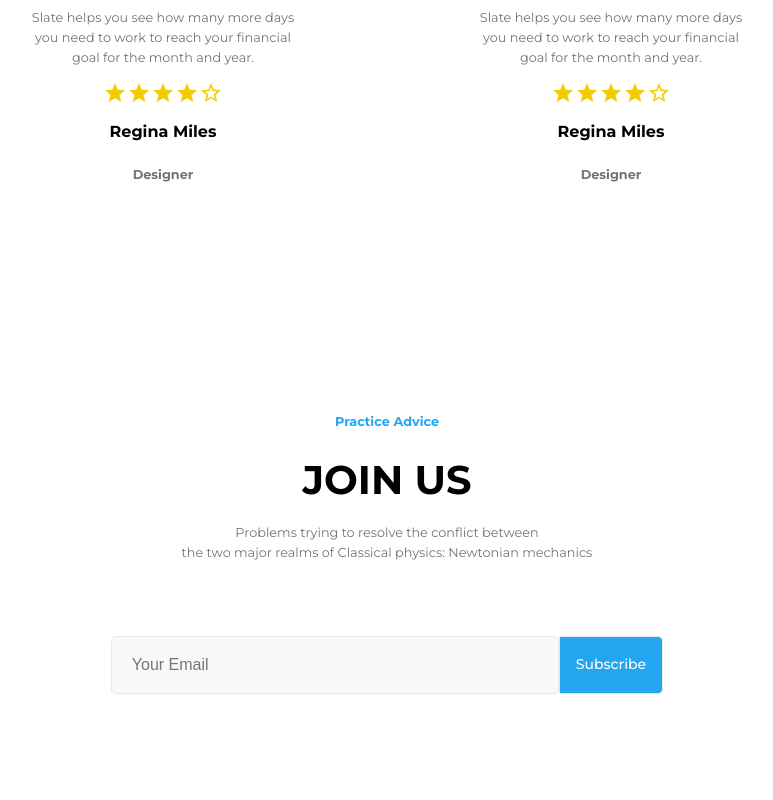
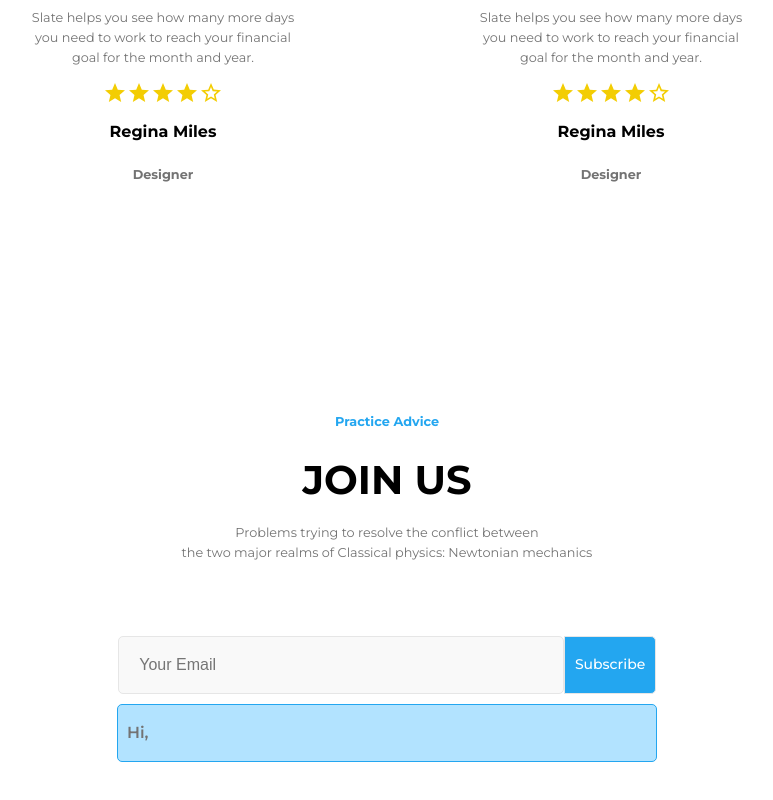
Before and after one commit to JW357/Internship-project, a React (Create React App) app: page / in a window 1280 px wide. Shown: the part 5780-6580 px from the top of the page, without its empty margins (253-1026 px from the left). Built offline with nearby package versions, Linux system fonts and the light colour scheme.

Commit message:
adding controlled input

```diff
--- a/src/components/Contact/Contact.jsx
+++ b/src/components/Contact/Contact.jsx
@@ -1,8 +1,10 @@
-import React from 'react';
+import React, { useState } from 'react';
 import './style.scss';
 import { Button } from '@material-ui/core';
 
 function Contact() {
+  const [address, setAddress] = useState();
+
   return (
     <section className="contact">
       <div className="contact__container">
@@ -16,10 +18,25 @@ function Contact() {
           </p>
         </div>
         <div className="contact__form">
-          <input type="email" id="email" className="address__field" placeholder="Your Email" />
+          <input
+            type="email"
+            id="email"
+            className="address__field"
+            placeholder="Your Email"
+            value={address}
+            onChange={(e) => setAddress(e.target.value)}
+          />
           <Button label="Subscribe" className="subscribe__button" variant="contained">
             Subscribe
           </Button>
+        </div>
+        <div className="greeting-text__box">
+          <p>
+            &nbsp;
+            Hi,
+            &nbsp;
+            {address}
+          </p>
         </div>
       </div>
     </section>
--- a/src/components/Contact/style.scss
+++ b/src/components/Contact/style.scss
@@ -33,25 +33,25 @@
     display: flex;
     flex-direction: row;
     justify-content: center;
-    width: 100%;
+    width: 60%;
     height: 58px;
     border-radius: 5px;
     //border: 1px solid #E6E6E6;
     .address__field {
       background: #F9F9F9;
-      width: 50%;
+      width: 100%;
       border: 1px solid #E6E6E6;
       box-sizing: border-box;
       border-radius: 5px;
       font-size: 1rem;
       color: $secondTextColor;
       padding: 20px;
-      &:focus{
+      &:focus {
         border: 1px solid $primaryColor;
         outline: none;
       }
     }
-    .subscribe__button{
+    .subscribe__button {
       background: $primaryColor;
       color: white;
       text-transform: capitalize;
@@ -61,4 +61,14 @@
       box-shadow: none;
     }
   }
+  .greeting-text__box {
+    font-weight: 600;
+    color: $secondTextColor;
+    border: 1px solid $primaryColor;
+    background: $secondaryColor;
+    width: 60%;
+    margin: 10px auto;
+    border-radius: 5px;
+    line-height: 1.5rem;
+  }
 }
```
Also changed, not shown: 1 other file (tests, documents, lock files or other folders).
